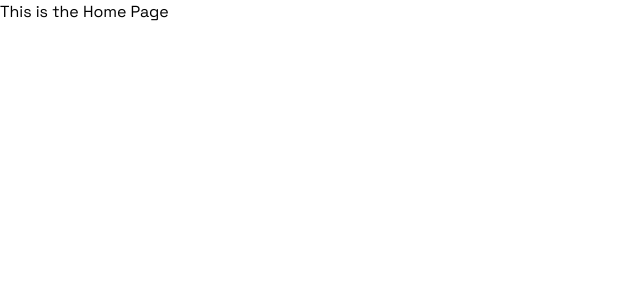
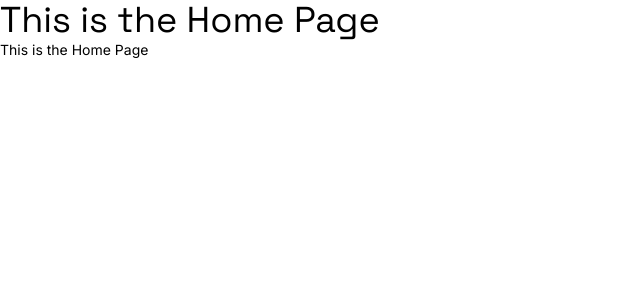
Before and after one commit to Josh-millr/nomadicmusk, a Next.js app: page / in a window 1280 px wide. Shown: the top 300 px of the page, without its empty margins (0-640 px from the left). Built offline with nearby package versions, Linux system fonts and the light colour scheme.

Commit message:
Added font rules

```diff
--- a/pages/index.js
+++ b/pages/index.js
@@ -1,5 +1,8 @@
 export default function Home() {
   return (
-    <div className="">This is the Home Page</div>
+    <div>
+      <h1 className="text-4xl">This is the Home Page</h1>
+      <p className="text-[14px]">This is the Home Page</p>
+    </div>
   );
 }
--- a/styles/globals.css
+++ b/styles/globals.css
@@ -5,9 +5,28 @@
 @tailwind utilities;
 
 @layer utilities {
-  html,
-  body {
-    font-family: "Inter", sans-serif;
-    font-family: "Space Grotesk", sans-serif;
+  :root {
+    --font-stack: Helvetica, Arial, Helvetica Neue, Avant Garde, Avantgarde,
+      Century Gothic, CenturyGothic, AppleGothic, sans-serif;
+  }
+
+  h1,
+  h2,
+  h3 {
+    font-family: "Space Grotesk", var(--font-stack);
+    font-stretch: normal;
+    font-style: normal;
+    font-variant: normal;
+    line-height: 28px;
+    font-weight: normal;
+  }
+
+  p {
+    font-family: "Inter", var(--font-stack);
+    font-stretch: normal;
+    font-style: normal;
+    font-variant: normal;
+    line-height: 20px;
+    font-weight: normal;
   }
 }
--- a/tailwind.config.js
+++ b/tailwind.config.js
@@ -3,8 +3,6 @@ module.exports = {
   content: [
     // Flowbite dependency file path
     "./node_modules/flowbite-react/**/*.js",
-    "./pages/**/*.{ts,tsx}",
-    "./public/**/*.html",
 
     //General file path
     "./app/**/*.{js,ts,jsx,tsx}",
```
